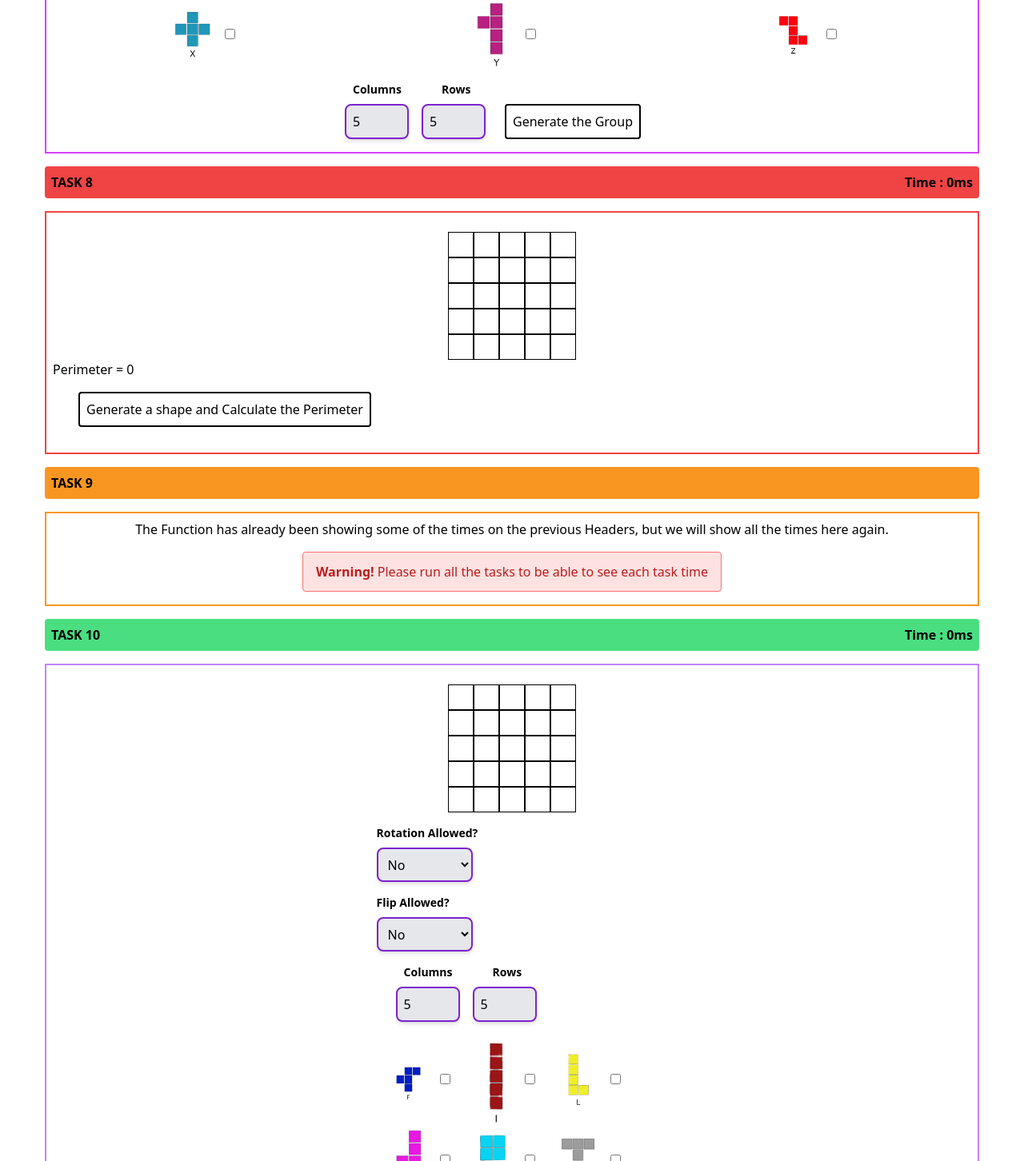
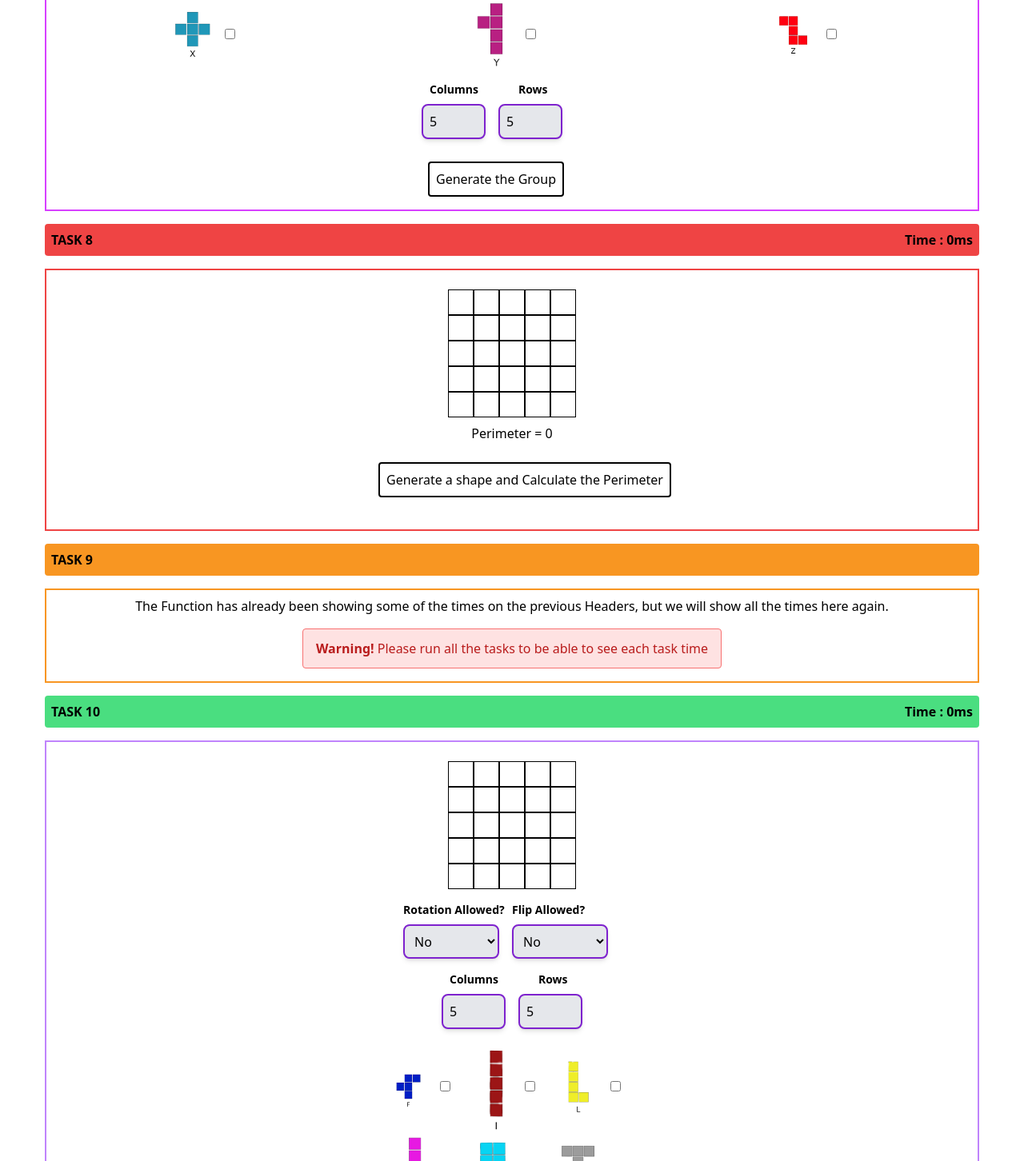
Before and after one commit to HyperPunkss/tetris-tiler-frontend, a Next.js app: page / in a window 1280 px wide. Shown: the part 3238-4690 px from the top of the page at 80% size. Built offline with nearby package versions, Linux system fonts and the light colour scheme.

Commit message:
Index component changes.

```diff
--- a/pages/index.js
+++ b/pages/index.js
@@ -13,9 +13,9 @@ import FlipButton from "@/components/Grid Options/FlipButton";
 export default function Home() {
     const [screenWidth, setScreenWidth] = useState(0);
     const [showAllButton, setShowAllButton] = useState(false);
-    const [showAllButton10, setShowAllButton10] = useState(false)
+    const [showAllButton10, setShowAllButton10] = useState(false);
     const [showLessButton, setShowLessButton] = useState(false);
-    const [showLessButton10, setShowLessButton10] =useState(false)
+    const [showLessButton10, setShowLessButton10] = useState(false);
     const [sizeData, setSizeData] = useState("");
     const [columnData1, setColumnData1] = useState(5);
     const [columnData4, setColumnData4] = useState(8);
@@ -30,16 +30,16 @@ export default function Home() {
     const [uniqueLetterData3, setUniqueLetterData3] = useState("");
     const [uniqueLetterData4, setUniqueLetterData4] = useState("");
     const [blackCellsArray, setBlackCellsArray] = useState([]);
-    const [blackCellsArray1, setBlackCellsArray1] = useState([])
+    const [blackCellsArray1, setBlackCellsArray1] = useState([]);
     const [blackCellsArray4, setBlackCellsArray4] = useState([]);
     const [blackCellsArray5, setBlackCellsArray5] = useState([]);
     const [blackCellsArray10, setBlackCellsArray10] = useState([]);
     const [rotationValue4, setRotationValue4] = useState(false);
-    const [rotationValue10, setRotationValue10] = useState(false)
+    const [rotationValue10, setRotationValue10] = useState(false);
     const [flipValue4, setFlipValue4] = useState(false);
-    const [flipValue10, setFlipValue10] = useState(false)
+    const [flipValue10, setFlipValue10] = useState(false);
     const [showAll, setShowAll] = useState(false);
-    const [showAll10, setShowAll10] = useState(false)
+    const [showAll10, setShowAll10] = useState(false);
     const [task5content, setTask5Content] = useState("");
     const [task7content, setTask7content] = useState("");
     const [task8content, setTask8content] = useState("");
@@ -60,8 +60,6 @@ export default function Home() {
     const [shapes, setShapes] = useState([]);
 
     useEffect(() => {
-        console.log(tasksCompleted);
-
         function handleResize() {
             setScreenWidth(window.innerWidth);
         }
@@ -231,36 +229,40 @@ export default function Home() {
     }
 
     //TASK 10 - Generating Data and Sending them to the API with Axios
-    const [allowedPositions10, setAllowedPositions10] = useState([])
+    const [allowedPositions10, setAllowedPositions10] = useState([]);
     function task10apiCall() {
         const finalBlackCellsArray = [];
         for (let i = 0; i < blackCellsArray10.length; i++) {
             finalBlackCellsArray.push([blackCellsArray10[i].col, rowData10 - blackCellsArray10[i].row - 1]);
         }
         let task10data = JSON.stringify({
-            "gridSizeX": rowData10,
-            "gridSizeY": columnData10,
-            "allowFlips": flipValue10,
-            "allowRotations": rotationValue10,
-            "blackHoles": finalBlackCellsArray,
-            "letters": selectLetters10
+            gridSizeX: rowData10,
+            gridSizeY: columnData10,
+            allowFlips: flipValue10,
+            allowRotations: rotationValue10,
+            blackHoles: finalBlackCellsArray,
+            letters: selectLetters10,
         });
         console.log(task10data);
 
         let config = {
-            method: 'post',
+            method: "post",
             maxBodyLength: Infinity,
-            url: 'http://matsaki95.ddns.net:8900/api/v1/a10-task',
+            url: "http://matsaki95.ddns.net:8900/api/v1/a10-task",
             headers: {
-              'Key': 'Content-Type',
-              'Value': 'application/json',
-              'Content-Type': 'application/json'
+                Key: "Content-Type",
+                Value: "application/json",
+                "Content-Type": "application/json",
             },
-            data : task10data
-          }
-          axios.request(config)
+            data: task10data,
+        };
+        axios
+            .request(config)
             .then((response) => {
                 console.log(JSON.stringify(response.data));
+                setTask10time(response.data.pop());
+                console.log(task10time);
+                setAllowedPositions10(response.data);
             })
             .catch((error) => {
                 console.log(error);
@@ -305,8 +307,8 @@ export default function Home() {
         setBlackCellsArray(blackCellsArray);
     }
 
-    function handleBlackCellsArray1(blackCellsArray){
-        setBlackCellsArray1(blackCellsArray)
+    function handleBlackCellsArray1(blackCellsArray) {
+        setBlackCellsArray1(blackCellsArray);
     }
 
     function handleBlackCellsArray4(blackCellsArray) {
@@ -321,16 +323,16 @@ export default function Home() {
         setRotationValue4(newRotation);
     }
 
-    function handleRotationChange10(newRotation){
-        setRotationValue10(newRotation)
+    function handleRotationChange10(newRotation) {
+        setRotationValue10(newRotation);
     }
 
     function handleFlipChange(newFlip) {
         setFlipValue4(newFlip);
     }
 
-    function handleFlipChange10(newFlip){
-        setFlipValue10(newFlip)
+    function handleFlipChange10(newFlip) {
+        setFlipValue10(newFlip);
     }
 
     function handleLettersChange7(newLetters) {
@@ -352,7 +354,7 @@ export default function Home() {
 
     //Show All Objects
     const objectsToRender = showAll ? allowedPositions : allowedPositions.slice(0, 3);
-    const objectsToRender10 = showAll10 ? allowedPositions10 : allowedPositions10.slice(0,3)
+    const objectsToRender10 = showAll10 ? allowedPositions10 : allowedPositions10.slice(0, 3);
     const renderAllObjects = objectsToRender.map((allowedPosition, i) => {
         return (
             <div className="inline-block mx-2" key={i}>
@@ -367,7 +369,7 @@ export default function Home() {
             </div>
         );
     });
-    const renderAllObjects10 = objectsToRender10.map((allowedPosition10, i)=>{
+    const renderAllObjects10 = objectsToRender10.map((allowedPosition10, i) => {
         return (
             <div className="inline-block mx-2" key={i}>
                 <Grid
@@ -379,9 +381,10 @@ export default function Home() {
                     colorData={allowedPosition10}
                 />
             </div>
-        )
-    })
+        );
+    });
 
+    console.log(screenWidth);
     return (
         <div className="my-4 p-2 mt-20 md:px-6 lg:px-14">
             <div id="task1" className="flex justify-between items-start bg-red-500 p-2 rounded my-4">
@@ -480,7 +483,7 @@ export default function Home() {
                             colorData={""}
                         />
                     </div>
-                    {screenWidth < 465 ? (
+                    {screenWidth < 428 ? (
                         <>
                             <div className="flex justify-center items-center">
                                 <div>
@@ -491,7 +494,7 @@ export default function Home() {
                                 </div>
                             </div>
                             <div className="flex justify-center items-center">
-                                <div className="">
+                                <div>
                                     <ColRowPicker onColRowChange={handleColRowChange4} />
                                 </div>
                             </div>
@@ -620,6 +623,22 @@ export default function Home() {
                     </div>
                 </div>
                 <LetterPicker onLettersChange={handleLettersChange7} />
+                {screenWidth < 428 ? (
+                    <>
+                        <div className="flex justify-center items-center">
+                            <div>
+                                <ColRowPicker onColRowChange={handleColRowChange7} />
+                                <button
+                                    className="hover:bg-[#e285fc] mt-7 ml-2 rounded bg-white p-2 mr-8 lg:mr-12 border-2 border-black"
+                                    onClick={task7apiCall}
+                                >
+                                    Generate the Group
+                                </button>
+                            </div>
+                        </div>
+                    </>
+                ) : (
+                    <>
                         <div className=" flex justify-center items-center">
                             <div>
                                 <ColRowPicker onColRowChange={handleColRowChange7} />
@@ -633,6 +652,8 @@ export default function Home() {
                                 </button>
                             </div>
                         </div>
+                    </>
+                )}
             </div>
 
             <div id="task8" className="flex justify-between items-start bg-red-500 p-2 rounded my-4">
@@ -650,10 +671,10 @@ export default function Home() {
                         colorData={task8content}
                     />
                 </div>
-                <div>
+                <div className="flex justify-center items-center mt-2">
                     <p>Perimeter = {perimeterTask8}</p>
                 </div>
-                <div className="md:ml-4 lg:ml-8 my-4">
+                <div className="flex justify-center items-center md:ml-4 lg:ml-8 my-4">
                     <button className="hover:bg-red-200 rounded bg-white p-2 my-2 border-2 border-black flex" onClick={task8apiCall}>
                         Generate a shape and Calculate the Perimeter
                     </button>
@@ -702,11 +723,11 @@ export default function Home() {
                         rows={rowData10}
                         columns={columnData10}
                         sizeData={sizeData}
-                        colorData={task8content}
+                        colorData={""}
                     />
-
-                    <div>
-                        <div>
+                    {screenWidth < 428 ? (
+                        <>
+                            <div className="flex justify-center items-center">
                                 <div>
                                     <RotationButton onRotationChange={handleRotationChange10} />
                                 </div>
@@ -714,9 +735,22 @@ export default function Home() {
                                     <FlipButton onFlipChange={handleFlipChange10} />
                                 </div>
                             </div>
-                        <div className="my-4 ml-6">
+                            <div className="flex justify-center items-center">
+                                <div>
                                     <ColRowPicker onColRowChange={handleColRowChange10} />
                                 </div>
+                            </div>
+                        </>
+                    ) : (
+                        <>
+                            <div className="flex justify-center items-center">
+                                <RotationButton onRotationChange={handleRotationChange10} />
+                                <FlipButton onFlipChange={handleFlipChange10} />
+                                <ColRowPicker onColRowChange={handleColRowChange10} />
+                            </div>
+                        </>
+                    )}
+                    <div>
                         <div>
                             <LetterPicker onLettersChange={handleLettersChange10} />
                         </div>
@@ -727,9 +761,6 @@ export default function Home() {
                             >
                                 Generate the Unique Solutions
                             </button>
-                        </div>
-                    </div>
-                </div>
                         </div>
                         <div className="flex items-center flex-wrap">
                             {renderAllObjects10}
@@ -745,5 +776,8 @@ export default function Home() {
                             )}
                         </div>
                     </div>
+                </div>
+            </div>
+        </div>
     );
 }
```
Lines whose indentation alone changed are shown as unchanged.
